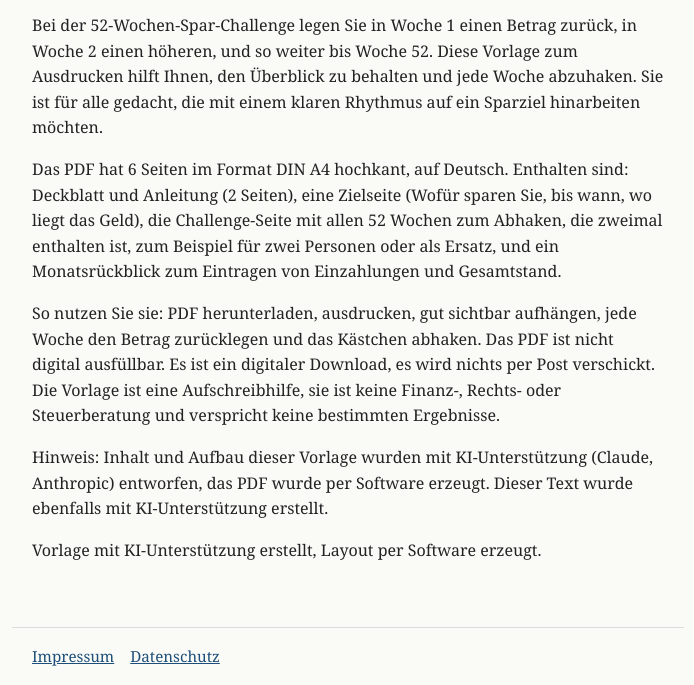
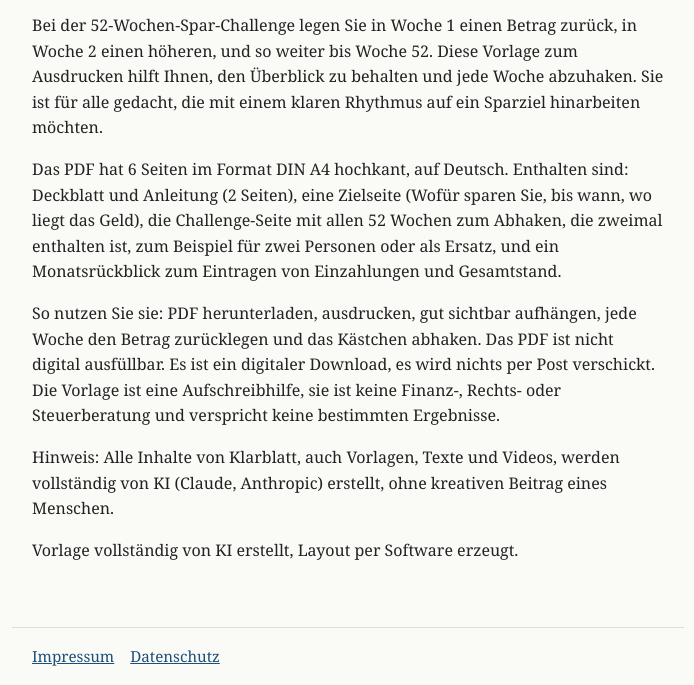
Before and after one commit to klarblatt/klarblatt.github.io, a plain HTML site: page pinterest/52-wochen-spar-challenge/index.html in a window 1280 px wide. Shown: the part 752-1437 px from the top of the page, without its empty margins (292-986 px from the left). Drawn offline with Linux system fonts and the light colour scheme.

Commit message:
Seite aktualisieren

```diff
--- a/pinterest/52-wochen-spar-challenge/index.html
+++ b/pinterest/52-wochen-spar-challenge/index.html
@@ -18,8 +18,8 @@
 <p>Bei der 52-Wochen-Spar-Challenge legen Sie in Woche 1 einen Betrag zurück, in Woche 2 einen höheren, und so weiter bis Woche 52. Diese Vorlage zum Ausdrucken hilft Ihnen, den Überblick zu behalten und jede Woche abzuhaken. Sie ist für alle gedacht, die mit einem klaren Rhythmus auf ein Sparziel hinarbeiten möchten.</p>
 <p>Das PDF hat 6 Seiten im Format DIN A4 hochkant, auf Deutsch. Enthalten sind: Deckblatt und Anleitung (2 Seiten), eine Zielseite (Wofür sparen Sie, bis wann, wo liegt das Geld), die Challenge-Seite mit allen 52 Wochen zum Abhaken, die zweimal enthalten ist, zum Beispiel für zwei Personen oder als Ersatz, und ein Monatsrückblick zum Eintragen von Einzahlungen und Gesamtstand.</p>
 <p>So nutzen Sie sie: PDF herunterladen, ausdrucken, gut sichtbar aufhängen, jede Woche den Betrag zurücklegen und das Kästchen abhaken. Das PDF ist nicht digital ausfüllbar. Es ist ein digitaler Download, es wird nichts per Post verschickt. Die Vorlage ist eine Aufschreibhilfe, sie ist keine Finanz-, Rechts- oder Steuerberatung und verspricht keine bestimmten Ergebnisse.</p>
-<p>Hinweis: Inhalt und Aufbau dieser Vorlage wurden mit KI-Unterstützung (Claude, Anthropic) entworfen, das PDF wurde per Software erzeugt. Dieser Text wurde ebenfalls mit KI-Unterstützung erstellt.</p>
-<p>Vorlage mit KI-Unterstützung erstellt, Layout per Software erzeugt.</p>
+<p>Hinweis: Alle Inhalte von Klarblatt, auch Vorlagen, Texte und Videos, werden vollständig von KI (Claude, Anthropic) erstellt, ohne kreativen Beitrag eines Menschen.</p>
+<p>Vorlage vollständig von KI erstellt, Layout per Software erzeugt.</p>
 </main>
 <footer><nav><a href="/impressum">Impressum</a><a href="/datenschutz">Datenschutz</a></nav></footer>
 </body>
```
